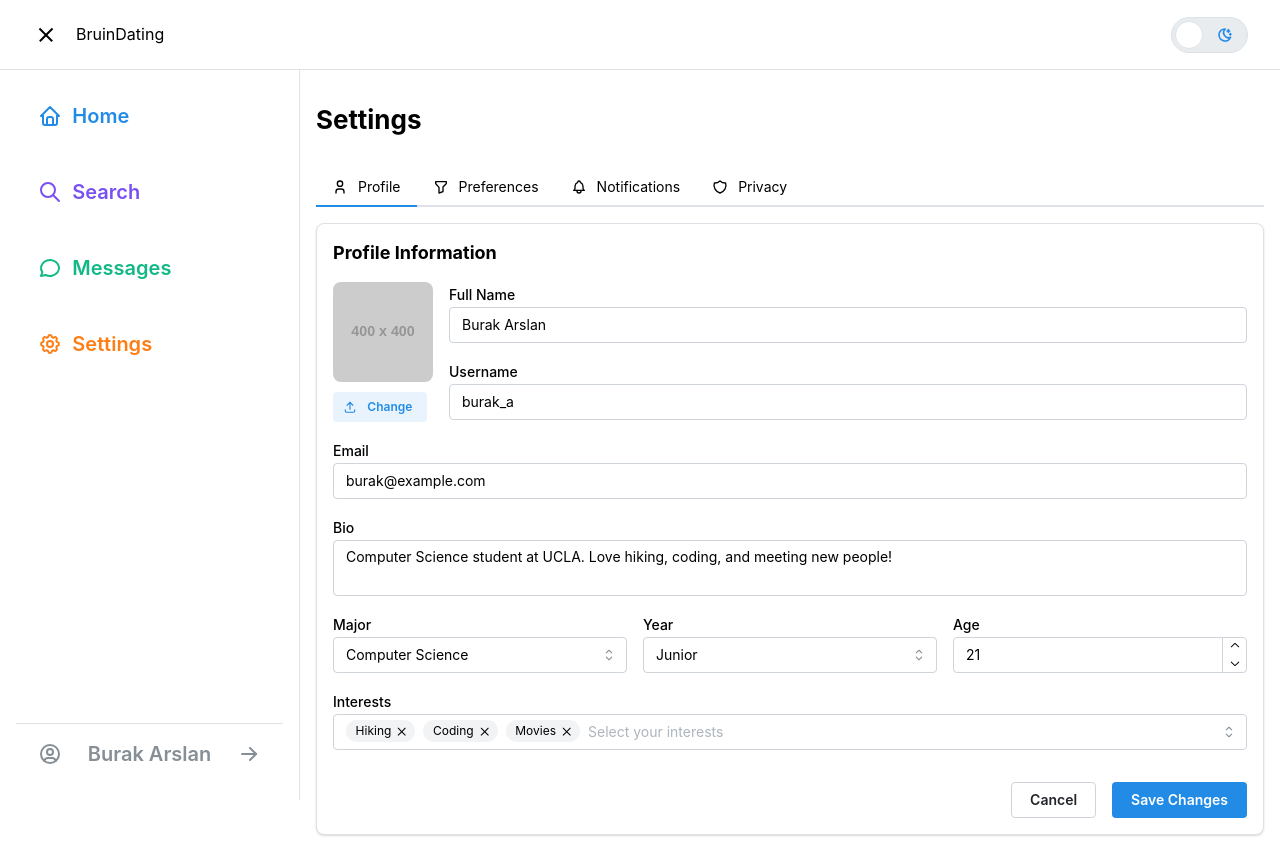
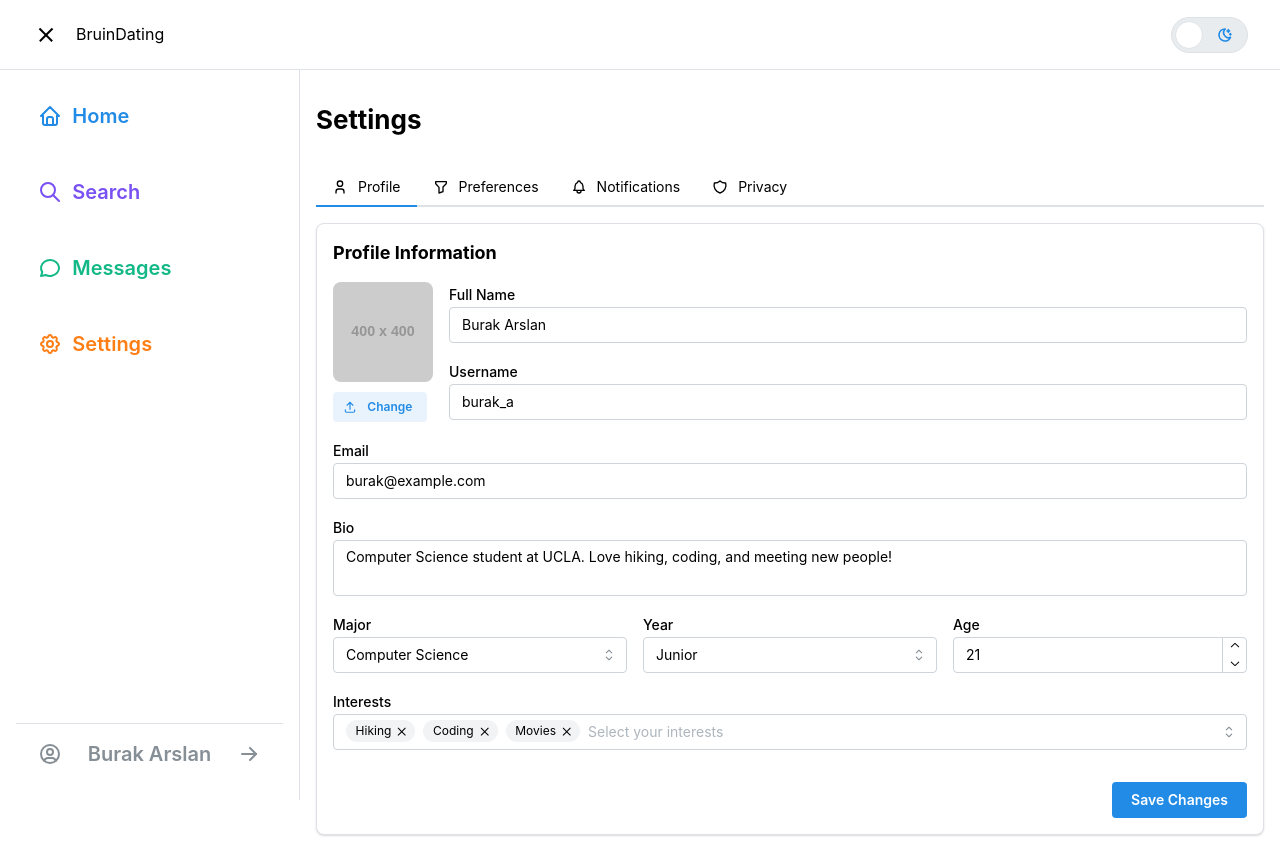
Before and after one commit to BruinDating/bruindating, a Next.js app: page /1/settings in a window 1280 px wide. Built offline with nearby package versions, Linux system fonts and the light colour scheme.

Commit message:
Fixed formating/modulation and added some documentation, to make it easier to read and edit the website

```diff
--- a/src/components/Settings/ProfileSettings.tsx
+++ b/src/components/Settings/ProfileSettings.tsx
@@ -38,6 +38,10 @@ const ProfileSettings = ({
     },
   });
 
+//=====================//
+//== profile picture ==//
+//=====================//
+  function ProfilePic(){
     const [pfp, setPfp] = useState("https://placehold.co/400");
 
     //== get user input for profile picture ==//
@@ -57,15 +61,7 @@ const ProfileSettings = ({
       fileInputRef.current?.click();
     }
 
-  return (
-    <Tabs.Panel value="profile">
-      <Paper shadow="xs" p="md" radius="md" withBorder>
-        <form onSubmit={profileForm.onSubmit((values) => console.log(values))}>
-          <Title order={4} mb="md">
-            Profile Information
-          </Title>
-
-          <Group align="flex-start" mb="md">
+    return(
       <Box>
         <Avatar size={100} radius="md" src={pfp} />
         <input
@@ -85,28 +81,58 @@ const ProfileSettings = ({
           Change
         </Button>
       </Box>
+    );
+  }
 
-            <Stack style={{ flex: 1 }}>
+
+//==========//
+//== name ==//
+//==========//
+function Name(){
+  return(
     <TextInput
       label="Full Name"
       placeholder="Your name"
       {...profileForm.getInputProps("name")}
     />
+  );
+}
+
+
+//==============//
+//== username ==//
+//==============//
+function Username(){
+  return(
     <TextInput
       label="Username"
       placeholder="Your username"
       {...profileForm.getInputProps("username")}
     />
-            </Stack>
-          </Group>
+  );
+}
 
+
+//===========//
+//== email ==//
+//===========//
+function Email(){
+  return(
     <TextInput
       label="Email"
       placeholder="Your email"
       mb="md"
       {...profileForm.getInputProps("email")}
     />
+  );
+}
 
+
+//=========//
+//== Bio ==//
+//=========//
+function Bio(){
+  return(
     <Textarea
         label="Bio"
         placeholder="Tell us about yourself"
@@ -114,20 +140,44 @@ const ProfileSettings = ({
         mb="md"
         {...profileForm.getInputProps("bio")}
       />
+  );
+}
 
-          <SimpleGrid cols={{ base: 1, sm: 3 }}>
+
+//===========//
+//== major ==//
+//===========//
+function Major(){
+  return(
     <Select
       label="Major"
       placeholder="Select your major"
       data={majorOptions}
       {...profileForm.getInputProps("major")}
     />
+  );
+}
+
+//==========//
+//== Year ==//
+//==========//
+function Year(){
+  return(
     <Select
       label="Year"
       placeholder="Select your year"
       data={yearOptions}
       {...profileForm.getInputProps("year")}
     />
+  );
+}
+
+
+//=========//
+//== age ==//
+//=========//
+function Age(){
+  return(
     <NumberInput
       label="Age"
       placeholder="Your age"
@@ -135,8 +185,23 @@ const ProfileSettings = ({
       max={100}
       {...profileForm.getInputProps("age")}
     />
-          </SimpleGrid>
+  );
+}
 
+//============//
+//== submit ==//
+//============//
+function Submit(){
+  return(
+    <Button type="submit">Save Changes</Button>
+  );
+}
+
+//===============//
+//== interests ==//
+//====-----======//
+function Interests(){
+  return(
     <MultiSelect
       label="Interests"
       placeholder="Select your interests"
@@ -144,10 +209,39 @@ const ProfileSettings = ({
       mt="md"
       {...profileForm.getInputProps("interests")}
     />
+  );
+}
+
+  return (
+    <Tabs.Panel value="profile">
+      <Paper shadow="xs" p="md" radius="md" withBorder>
+        <form onSubmit={profileForm.onSubmit((values) => console.log(values))}>
+          <Title order={4} mb="md">
+            Profile Information
+          </Title>
+
+          <Group align="flex-start" mb="md">
+            <ProfilePic />
+            <Stack style={{ flex: 1 }}>
+              <Name />
+              <Username />
+            </Stack>
+          </Group>
+
+          <Email />
+          <Bio />
+
+
+          <SimpleGrid cols={{ base: 1, sm: 3 }}>
+            <Major />
+            <Year />
+            <Age />
+          </SimpleGrid>
+
+          <Interests />
 
           <Group justify="flex-end" mt="xl">
-            <Button variant="default">Cancel</Button>
-            <Button type="submit">Save Changes</Button>
+            <Submit />
           </Group>
         </form>
       </Paper>
```
Lines whose indentation alone changed are shown as unchanged.
